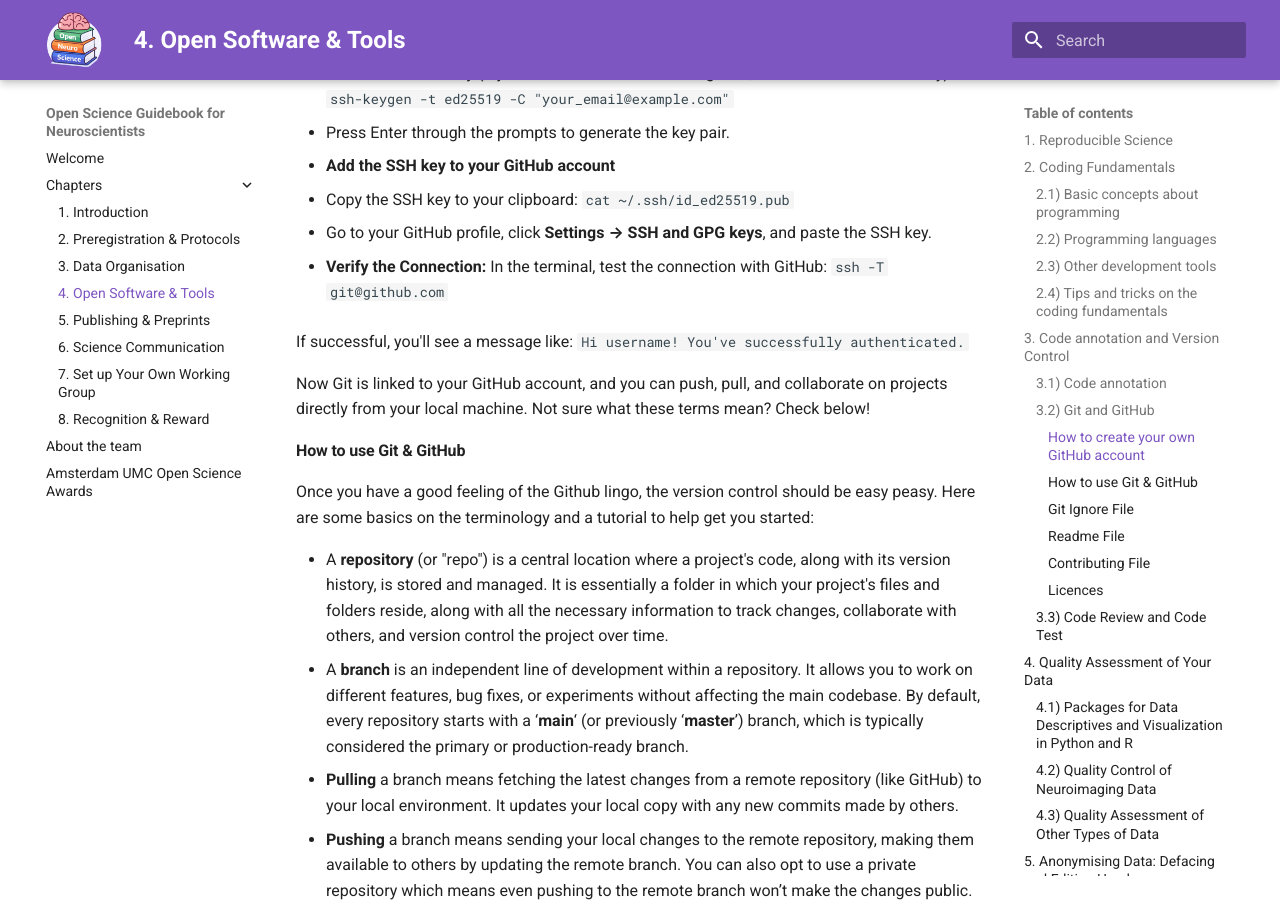
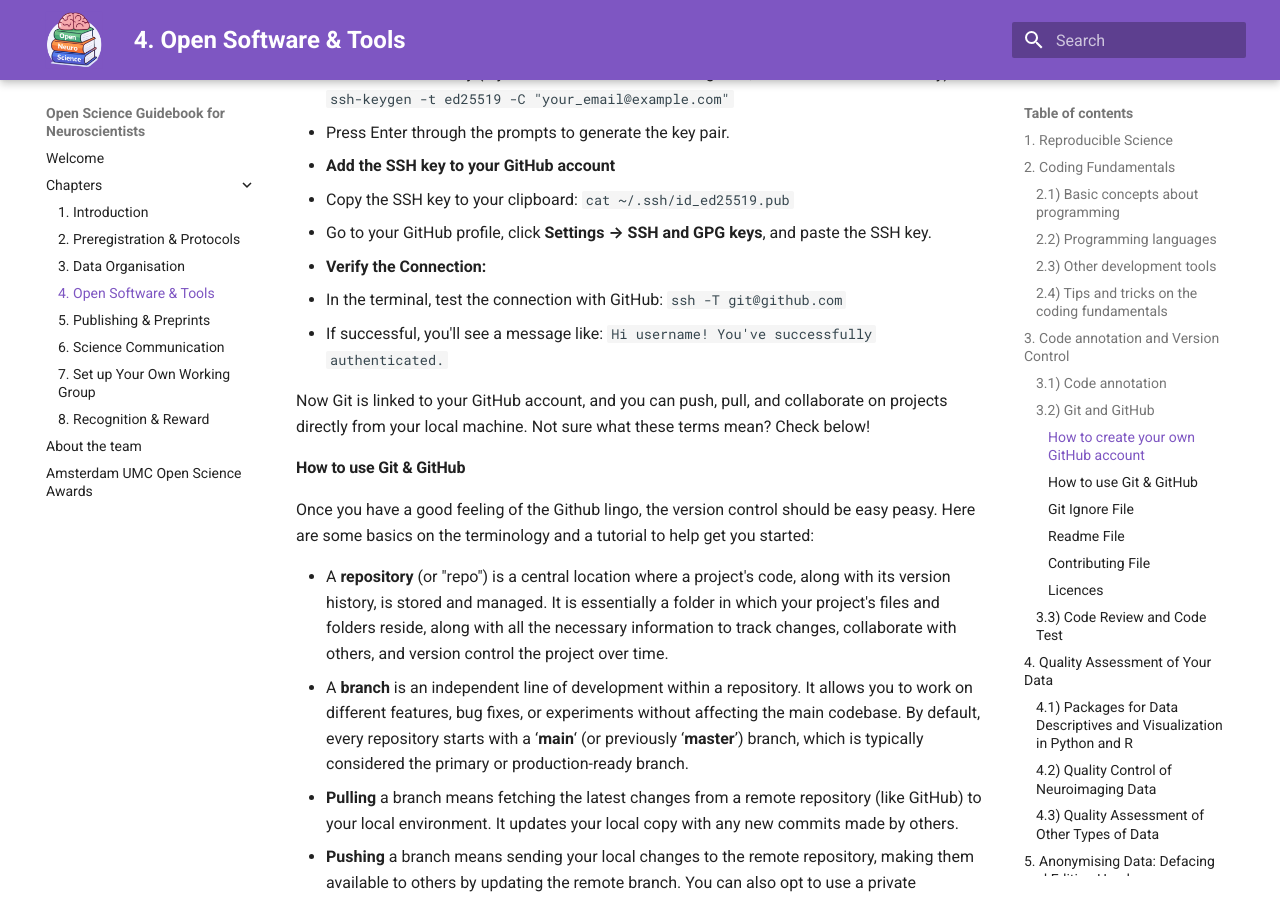
Before and after one commit to ANW-Open-Science/Open-Science-Guidebook-for-Neuroscientists, an MkDocs documentation site: the page built from docs/tabs/4-open_software_tools.md, in a window 1280 px wide and 900 px high, scrolled down 5912 px. Built offline with MkDocs 1.6.1 and Material for MkDocs 9.7.7, drawn with Linux system fonts in a browser that asks for light colours.

```diff
--- a/docs/tabs/4-open_software_tools.md
+++ b/docs/tabs/4-open_software_tools.md
@@ -108,9 +108,8 @@ To create a GitHub account, link it with Git on your local machine, and verify t
   - Go to your GitHub profile, click **Settings → SSH and GPG keys**, and paste the SSH key.
 
 4. **Verify the Connection:**
-In the terminal, test the connection with GitHub: `ssh -T git@github.com`
-
-If successful, you'll see a message like: `Hi username! You've successfully authenticated.`
+  - In the terminal, test the connection with GitHub: `ssh -T git@github.com`
+  - If successful, you'll see a message like: `Hi username! You've successfully authenticated.`
 
 Now Git is linked to your GitHub account, and you can push, pull, and collaborate on projects directly from your local machine. Not sure what these terms mean? Check below!
 
```
